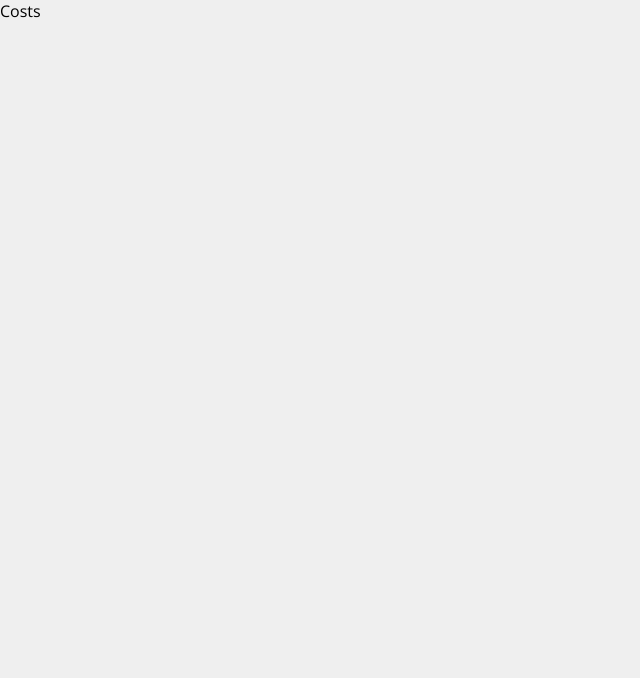
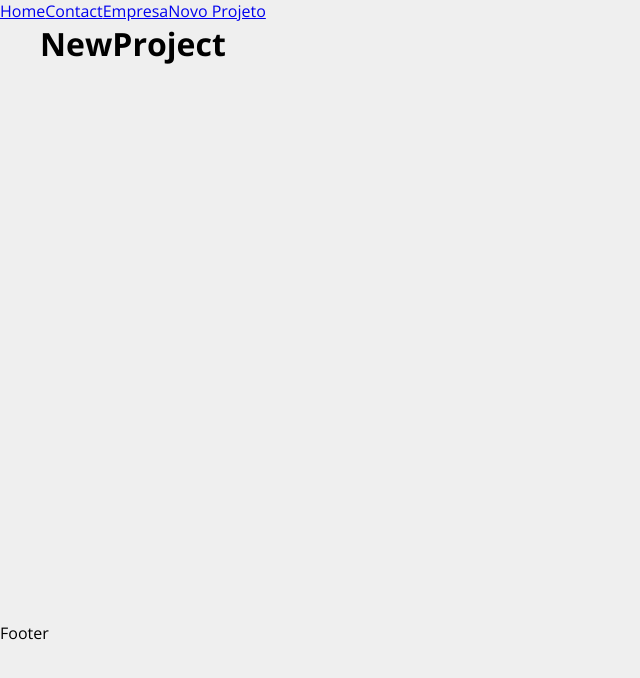
Before and after one commit to Loreineewald/Curso-React, a React (Create React App) app in the folder costs/: page /newproject in a window 1280 px wide. Shown: the top 678 px of the page, without its empty margins (0-640 px from the left). Built offline with nearby package versions, Linux system fonts and the light colour scheme.

Commit message:
Estruturando o projeto - #18

```diff
--- a/costs/src/App.js
+++ b/costs/src/App.js
@@ -1,8 +1,30 @@
+import { BrowserRouter as Router, Routes, Route,Link } from 'react-router-dom'
+import Home from './components/pages/Home'
+import Company from './components/pages/Company'
+import Contact from './components/pages/Contact'
+import NewProject from './components/pages/NewProject'
+
+import Container from './components/layouts/Container'
+
 function App() {
   return (
-    <div className="App">
-      <p>Costs</p>
-    </div>
+    <Router>
+      <div>
+        <Link to='/'>Home</Link>
+        <Link to='/contact'>Contact</Link>
+        <Link to='/company'>Empresa</Link>
+        <Link to='/newproject'>Novo Projeto</Link>
+      </div>
+        <Container customClass="min-height">
+          <Routes>
+            <Route exact path="/" element={<Home />}></Route>
+            <Route path="/company" element={<Company />}></Route>
+            <Route path="/contact" element={<Contact />}></Route>
+            <Route path="/newproject" element={<NewProject />}></Route>
+        </Routes>
+      </Container>
+      <p>Footer</p>
+    </Router>
   )
 }
 
--- /dev/null
+++ b/costs/src/components/layouts/Container.js
@@ -0,0 +1,7 @@
+import styles from './Container.module.css'
+
+function Container(props){
+    return <div className={`${styles.container} ${styles[props.customClass]}`}>{props.children}</div>
+}
+
+export default Container
--- /dev/null
+++ b/costs/src/components/layouts/Container.module.css
@@ -0,0 +1,20 @@
+.container {
+    width: 1200px; /* LARGURA MÁXIMA */
+    display: flex; /*POSICIONAR OS ELEMENTOS MAIS FÁCIL */
+    justify-content: space-between; /* ESPAÇAR OS ELEMENTOS DE FORMA IGUAL NA HORIZONTAL */
+    margin: 0 auto; /* CENTRALIZAR NA TELA */
+    flex-wrap: wrap; /* QUANDO OS ELEMENTOS FILHOS ULTRAPASSAREM A LARGURA DE 1200px, VÃO PARA BAIXO CRIANDO NOVA LINHA */
+}
+
+.min-height {
+    min-height: 75%;
+}
+
+.start {
+    justify-content: flex-start;
+}
+
+.column {
+    flex-direction: column;
+    justify-content: flex-start;
+}
--- /dev/null
+++ b/costs/src/components/pages/Company.js
@@ -0,0 +1,5 @@
+function Company() {
+    return <h1>Company</h1>
+}
+
+export default Company
--- /dev/null
+++ b/costs/src/components/pages/Contact.js
@@ -0,0 +1,5 @@
+function Contact() {
+    return <h1>Contact</h1>
+}
+
+export default Contact
--- /dev/null
+++ b/costs/src/components/pages/Home.js
@@ -0,0 +1,5 @@
+function Home() {
+    return <h1>Home</h1>
+}
+
+export default Home
--- /dev/null
+++ b/costs/src/components/pages/NewProject.js
@@ -0,0 +1,5 @@
+function NewProject() {
+    return <h1>NewProject</h1>
+}
+
+export default NewProject
```
